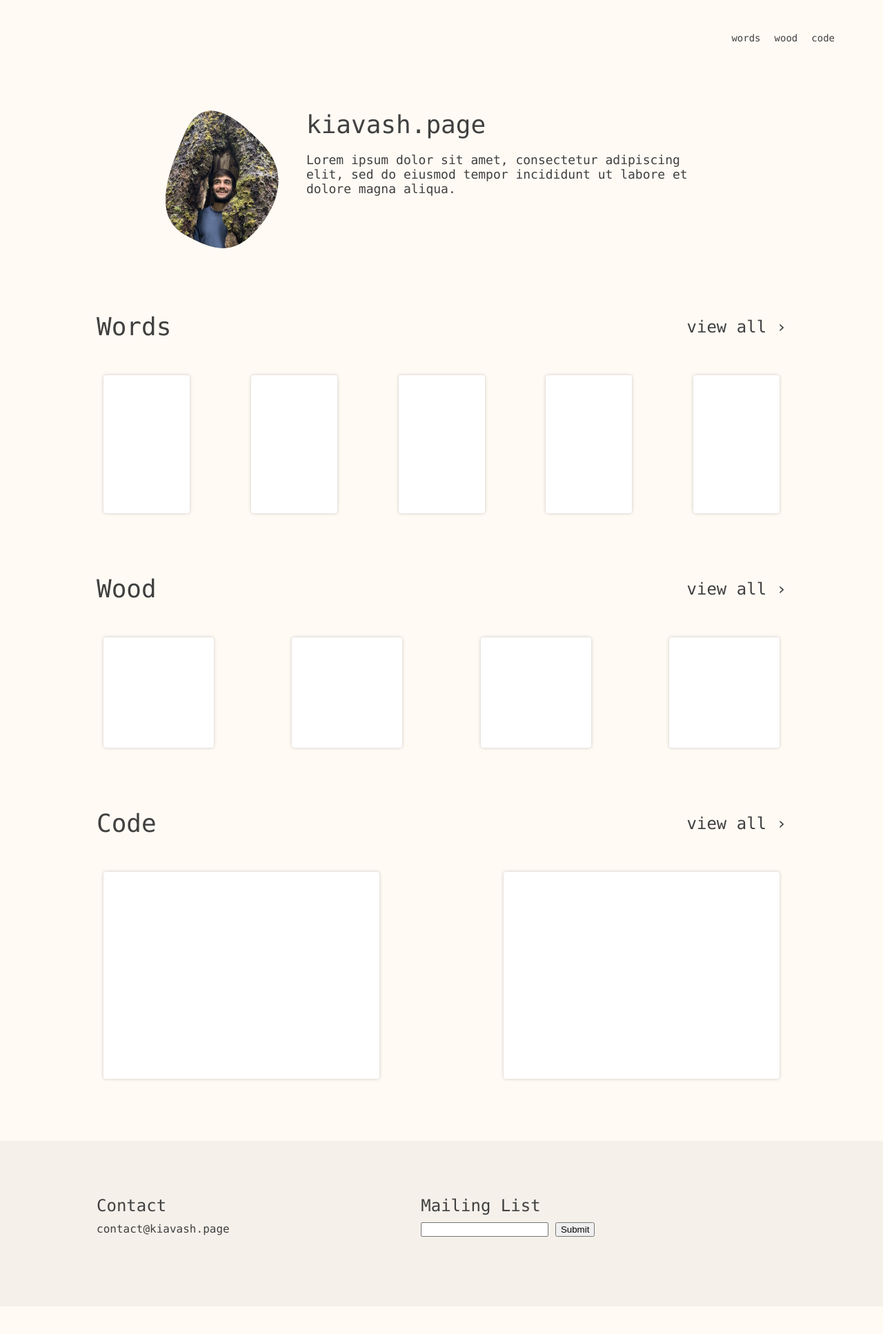
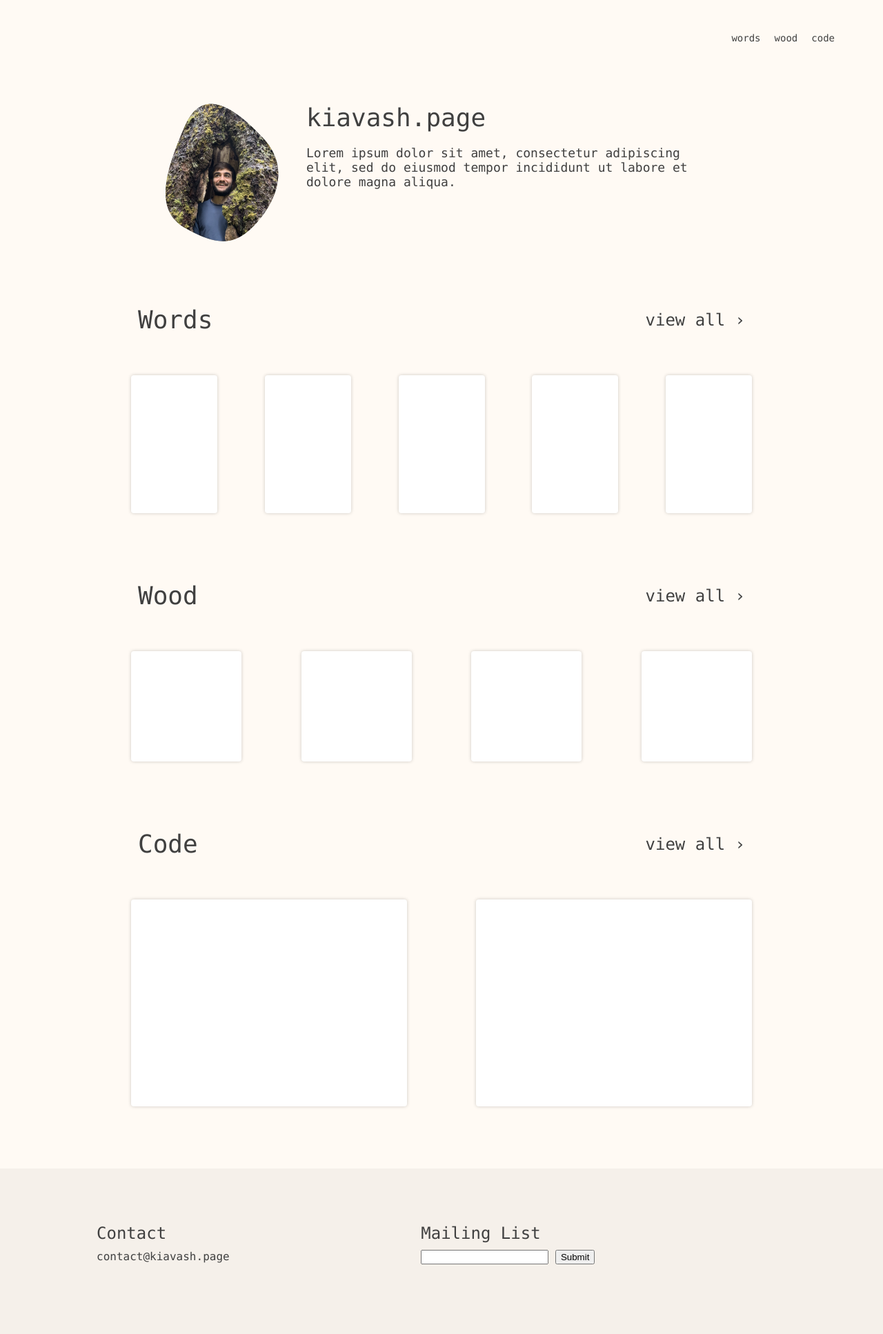
Before and after one commit to kiavashp/kiavashp.github.io, a Jekyll site: the page built from docs/index.html, in a window 1280 px wide. Shown: the whole page at 69% size. Built offline with Jekyll 4.4.1, drawn with Linux system fonts in a browser that asks for light colours; before the commit the page ends 1894 px from its top, so only the background shows below that.

Commit message:
fix mobile view

```diff
--- a/docs/_includes/head.html
+++ b/docs/_includes/head.html
@@ -2,7 +2,7 @@
     <meta charset="utf-8" />
     <meta http-equiv="X-UA-Compatible" content="IE=edge" />
     <meta name="author" content="Kiavash Page">
-    <meta name="viewport" content="width=device-width, maximum-scale=1" />
+    <meta name="viewport" content="width=device-width, initial-scale=1, maximum-scale=1.0, user-scalable=no" />
     <meta property="og:url" content="https://kiavash.page/" />
     <meta property="og:site_name" content="Kiavash Page">
     <meta property="og:title" content="Kiavash Page">
--- a/docs/css/main.css
+++ b/docs/css/main.css
@@ -8,7 +8,8 @@
     font-family: Monaco, monospace, sans-serif;
     font-size: 16px;
     cursor: default;
-    margin: 0px;
+    padding: 0;
+    margin: 0;
     display: flex;
     flex-direction: column;
     height: 100%;
@@ -105,7 +106,6 @@
     flex-grow: 1;
     box-sizing: border-box;
     width: 100%;
-    padding: 10px 80px;
 }
 
 
@@ -114,6 +114,7 @@
 .hero {
     display: flex;
     max-width: 800px;
+    padding: 0 80px;
     margin: 40px auto;
 }
 
@@ -160,7 +161,8 @@
     display: flex;
     height: 60px;
     line-height: 60px;
-    margin-bottom: 40px
+    padding: 0 60px;
+    margin-bottom: 40px;
 }
 
 .panel-title {
@@ -178,6 +180,8 @@
 .panel-content {
     display: flex;
     justify-content: space-between;
+    overflow-x: scroll;
+    padding: 10px 40px;
 }
 
 .panel-preview {
```
